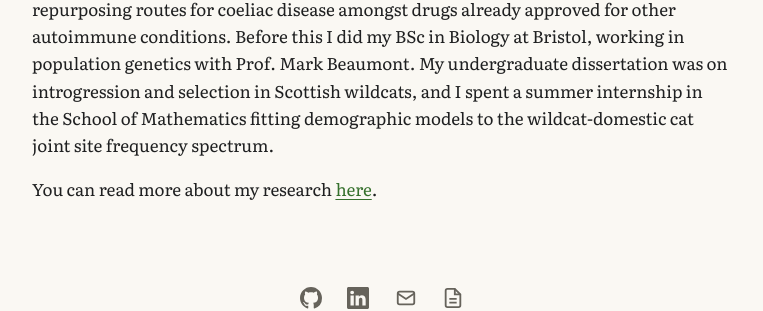
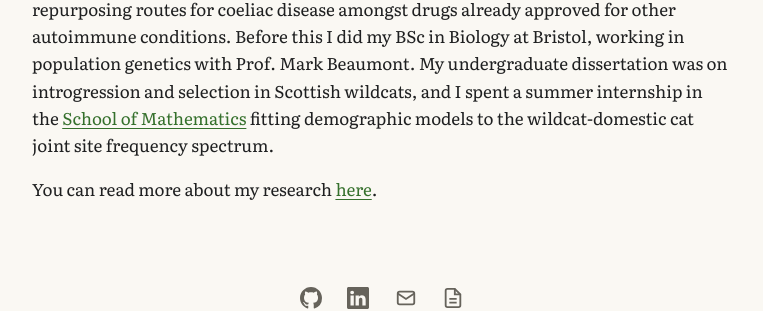
Before and after one commit to timj-wood/timj-wood.github.io, a Jekyll site: the page built from index.html, in a window 1280 px wide. Shown: the part 517-828 px from the top of the page, without its empty margins (258-1021 px from the left). Built offline with Jekyll 4.4.1, drawn with Linux system fonts in a browser that asks for light colours; part of the change alters nothing that is shown; some of the changed text lies outside the part shown.

```diff
--- a/index.html
+++ b/index.html
@@ -22,7 +22,7 @@ redirect_from:
     <p>For my MSc dissertation, supervised by Prof. Tom Gaunt, I'll be looking for drug-repurposing routes for coeliac disease amongst drugs
       already approved for other autoimmune conditions. Before this I did my BSc in Biology at Bristol, working in population genetics with
       Prof. Mark Beaumont. My undergraduate dissertation was on introgression and selection in Scottish wildcats, and I spent a summer
-      internship in the School of Mathematics fitting demographic models to the wildcat-domestic cat joint site frequency spectrum.</p>
+      internship in the <a href="https://www.bristolmathsresearch.org/statistical-science/">School of Mathematics</a> fitting demographic models to the wildcat-domestic cat joint site frequency spectrum.</p>
 
     <p>You can read more about my research <a href="https://timj-wood.github.io/research/">here</a>.</p>
 
```
